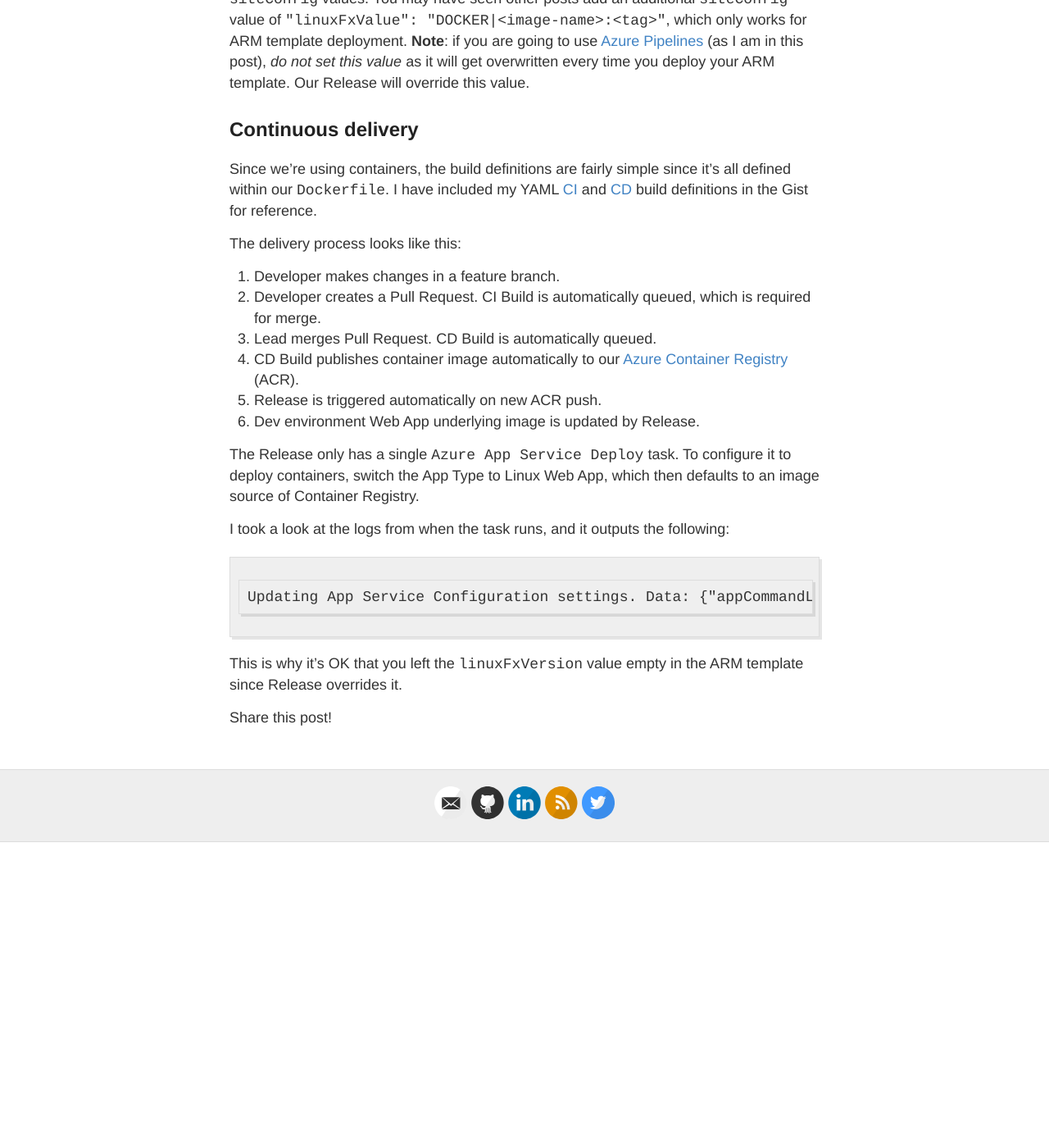
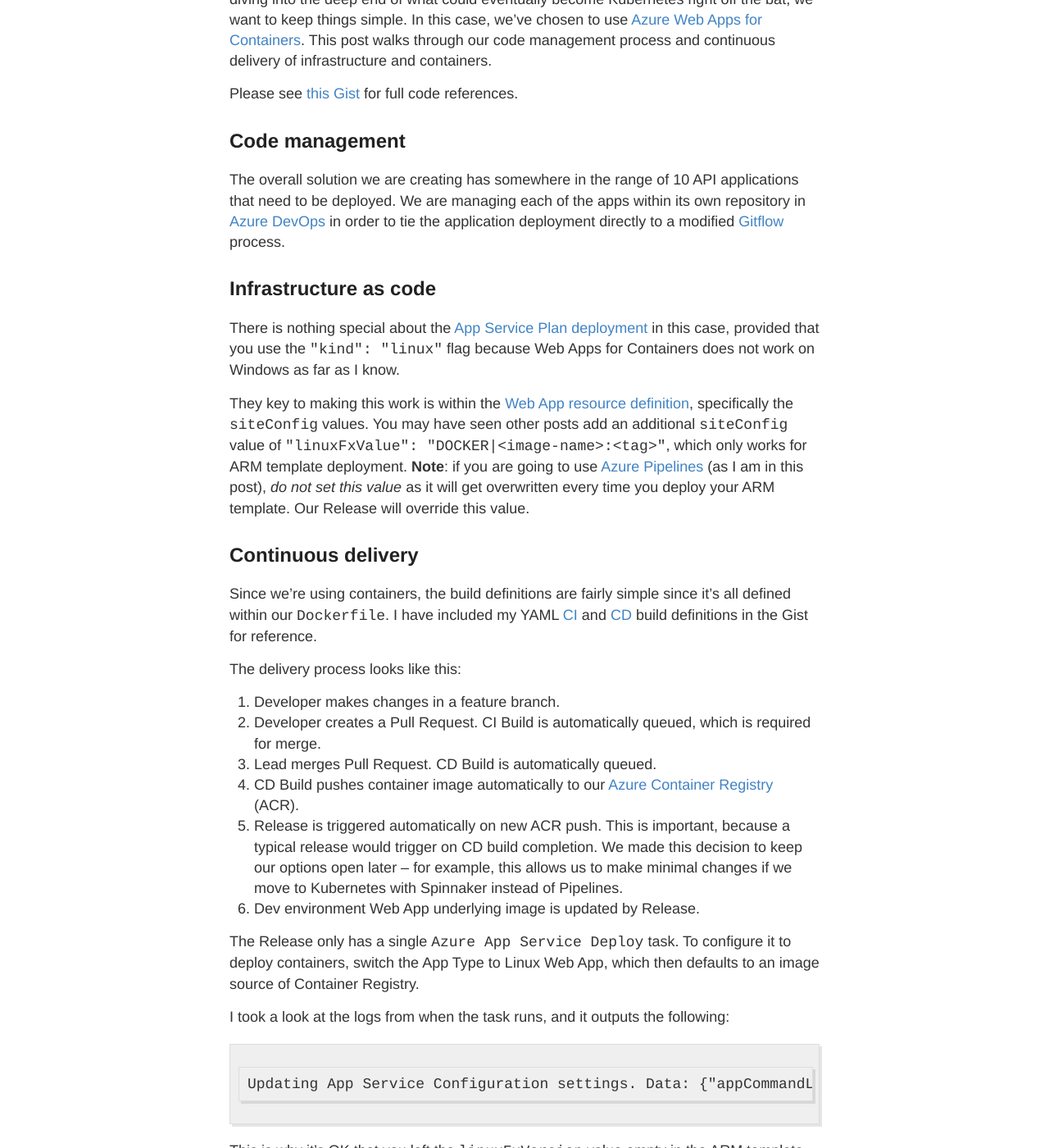
Before and after one commit to brbarnett/brbarnett.github.io, a Jekyll site: the page built from _posts/2019-1-4-deploying-web-apps-for-containers-with-azure-pipelines.md, in a window 1280 px wide and 1400 px high, scrolled down 927 px. Shown: the whole window at 82% size. Built offline with Jekyll 4.4.1, drawn with Linux system fonts in a browser that asks for light colours; comment, search, counter and statistics services are not loaded; before the commit the page ends 1954 px from its top, so only the background shows below that; some of the changed text lies outside the part shown.

Commit message:
Tweaks and image

```diff
--- a/_posts/2019-1-4-deploying-web-apps-for-containers-with-azure-pipelines.md
+++ b/_posts/2019-1-4-deploying-web-apps-for-containers-with-azure-pipelines.md
@@ -1,15 +1,17 @@
 ---
 layout: post
 title: Deploying Web Apps for Containers with Azure Pipelines
-tags: azure azure-devops pipelines docker
+tags: azure azure-devops pipelines docker devops
 ---
+
+![_config.yml]({{ site.baseurl }}/images/2019-1-4-deploying-web-apps-for-containers-with-azure-pipelines/web-apps-containers-azure-pipelines.jpg)
 
 I am currently working on a project where we have elected to use .NET Core and have been asked to allow deployment flexibility. The platform versatility of .NET Core allows us the option to containerize our apps, which is exactly what we're doing. But instead of diving into the deep end of what could eventually become Kubernetes right off the bat, we want to keep things simple. In this case, we've chosen to use [Azure Web Apps for Containers](https://azure.microsoft.com/en-us/services/app-service/containers/). This post walks through our code management process and continuous delivery of infrastructure and containers.
 
 Please see [this Gist](https://gist.github.com/brbarnett/7cacd4a30bed946e9ad681c261765fbd) for full code references.
 
 ## Code management
-The overall solution we are creating has somewhere in the range of 10 API applications that need to be deployed. We are managing each of the apps within its own repository in [Azure DevOps](https://azure.microsoft.com/en-us/services/devops/) in order to tie the application deployment directly to our [Gitflow](https://www.atlassian.com/git/tutorials/comparing-workflows/gitflow-workflow) process.
+The overall solution we are creating has somewhere in the range of 10 API applications that need to be deployed. We are managing each of the apps within its own repository in [Azure DevOps](https://azure.microsoft.com/en-us/services/devops/) in order to tie the application deployment directly to a modified [Gitflow](https://www.atlassian.com/git/tutorials/comparing-workflows/gitflow-workflow) process.
 
 ## Infrastructure as code
 There is nothing special about the [App Service Plan deployment](https://gist.github.com/brbarnett/7cacd4a30bed946e9ad681c261765fbd#file-deploy-json-L37-L50) in this case, provided that you use the `"kind": "linux"` flag because Web Apps for Containers does not work on Windows as far as I know.
@@ -23,8 +25,8 @@
 1. Developer makes changes in a feature branch.
 2. Developer creates a Pull Request. CI Build is automatically queued, which is required for merge.
 3. Lead merges Pull Request. CD Build is automatically queued.
-4. CD Build publishes container image automatically to our [Azure Container Registry](https://azure.microsoft.com/en-us/services/container-registry/) (ACR).
-5. Release is triggered automatically on new ACR push.
+4. CD Build pushes container image automatically to our [Azure Container Registry](https://azure.microsoft.com/en-us/services/container-registry/) (ACR).
+5. Release is triggered automatically on new ACR push. This is important, because a typical release would trigger on CD build completion. We made this decision to keep our options open later -- for example, this allows us to make minimal changes if we move to Kubernetes with Spinnaker instead of Pipelines.
 6. Dev environment Web App underlying image is updated by Release.
 
 The Release only has a single `Azure App Service Deploy` task. To configure it to deploy containers, switch the App Type to Linux Web App, which then defaults to an image source of Container Registry.
```
Also changed, not shown: images/2019-1-4-deploying-web-apps-for-containers-with-azure-pipelines/web-apps-containers-azure-pipelines.jpg (added).
